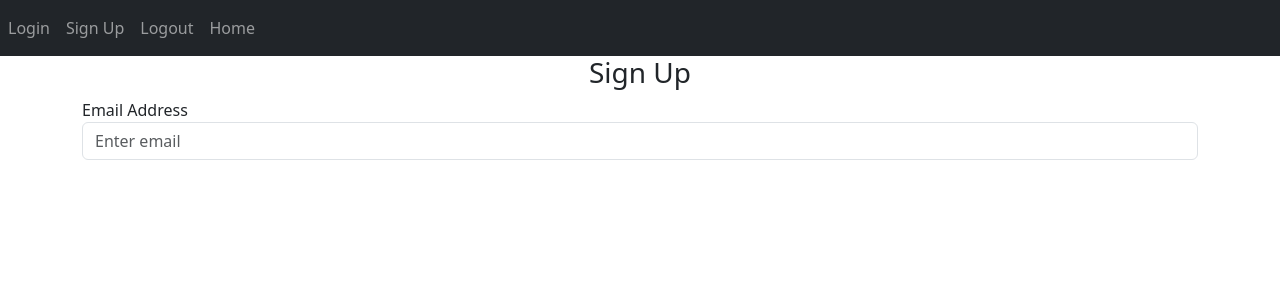
After one commit to popcorn150/python-tutorial, a Flask app: template website/templates/sign_up.html in a window 1280 px wide. The commit adds this page. Shown: the top 300 px of the page. Run offline with Flask 3, Linux system fonts and the light colour scheme; the template is opened without the code that fills it, so the values that code supplies are empty; some libraries are stand-ins or nearby versions.

Commit message:
jinga, home_page & sign_up page, foundation build

```diff
--- a/website/auth.py
+++ b/website/auth.py
@@ -1,10 +1,10 @@
-from flask import Blueprint
+from flask import Blueprint, render_template
 
 auth = Blueprint('auth', __name__)
 
 @auth.route('/login')
 def login():
-    return "<p>Login</p>"
+    return render_template("login.html")
 
 @auth.route('/logout')
 def logout():
@@ -12,4 +12,4 @@ def logout():
 
 @auth.route('/sign-up')
 def sign_up():
-    return "<p>Sign Up</p>"
+    return render_template("sign_up.html", boolean="True")
--- a/website/templates/base.html
+++ b/website/templates/base.html
@@ -1,11 +1,44 @@
 <!DOCTYPE html>
 <html lang="en">
+
 <head>
     <meta charset="UTF-8">
     <meta name="viewport" content="width=device-width, initial-scale=1.0">
-    <title>Document</title>
+    <link href="https://cdn.jsdelivr.net/npm/bootstrap@5.3.3/dist/css/bootstrap.min.css" rel="stylesheet"
+        integrity="sha384-QWTKZyjpPEjISv5WaRU9OFeRpok6YctnYmDr5pNlyT2bRjXh0JMhjY6hW+ALEwIH" crossorigin="anonymous">
+    <link rel="stylesheet" href="https://cdnjs.cloudflare.com/ajax/libs/font-awesome/6.5.2/css/all.min.css"
+        integrity="sha512-SnH5WK+bZxgPHs44uWIX+LLJAJ9/2PkPKZ5QiAj6Ta86w+fsb2TkcmfRyVX3pBnMFcV7oQPJkl9QevSCWr3W6A=="
+        crossorigin="anonymous" referrerpolicy="no-referrer" />
+    <title>{% block title %}Home{% endblock%}</title>
 </head>
+
 <body>
+    <nav class="navbar navbar-expand-lg navbar-dark bg-dark">
+        <button class="navbar-toggler" type="button" data-toggle="collapse" data-target="#navbar">
+            <span class="navbar-toggler-icon"></span>
+        </button>
+        <div class="collapse navbar-collapse" id="navbar">
+            <div class="navbar-nav">
+                <a class="nav-item nav-link" id="login" href="/login">Login</a>
+                <a class="nav-item nav-link" id="signUp" href="/sign-up">Sign Up</a>
+                <a class="nav-item nav-link" id="logout" href="/logout">Logout</a>
+                <a class="nav-item nav-link" id="home" href="/">Home</a>
+            </div>
+        </div>
+    </nav>
+    <div class="container">
+        {% block content %}
+        {% endblock %}
+    </div>
+    <script src="https://code.jquery.com/jquery-3.2.1.slim.min.js"
+        integrity="sha384-KJ3o2DKtIkvYIK3UENzmM7KCkRr/rE9/Qpg6aAZGJwFDMVNA/GpGFF93hXpG5KkN"
+        crossorigin="anonymous"></script>
+    <script src="https://cdnjs.cloudflare.com/ajax/libs/popper.js/1.12.9/umd/popper.min.js"
+        integrity="sha384-ApNbgh9B+Y1QKtv3Rn7W3mgPxhU9K/ScQsAP7hUibX39j7fakFPskvXusvfa0b4Q"
+        crossorigin="anonymous"></script>
+    <script src="https://maxcdn.bootstrapcdn.com/bootstrap/4.0.0/js/bootstrap.min.js"
+        integrity="sha384-JZR6Spejh4U02d8jOt6vLEHfe/JQGiRRSQQxSfFWpi1MquVdAyjUar5+76PVCmYl"
+        crossorigin="anonymous"></script>
+</body>
 
-</body>
 </html>
--- /dev/null
+++ b/website/templates/home.html
@@ -0,0 +1,6 @@
+{% extends "base.html" %}
+{% block title %}Home{% endblock%}
+
+{% block content %}
+<h1>Hello World!</h1>
+{% endblock %}
--- /dev/null
+++ b/website/templates/login.html
@@ -0,0 +1,6 @@
+{% extends "base.html" %}
+{% block title %}Login{% endblock%}
+
+{% block content %}
+<h1>This is the Login page</h1>
+{% endblock %}
--- /dev/null
+++ b/website/templates/sign_up.html
@@ -0,0 +1,15 @@
+{% extends "base.html" %}
+{% block title %}Sign Up{% endblock%}
+
+{% block content %}
+
+<form method="post">
+    <h3 align="center">Sign Up</h3>
+    <div class="form-group">
+        <label for="email">Email Address</label>
+        <input type="email" class="form-control" id="email" name="email" placeholder="Enter email">
+    </div>
+</form>
+
+
+{% endblock %}
--- a/website/views.py
+++ b/website/views.py
@@ -1,7 +1,7 @@
-from flask import Blueprint
+from flask import Blueprint, render_template
 
 views = Blueprint('views', __name__)
 
 @views.route('/')
 def home():
-    return "<h1>Test</h1>"
+    return render_template("home.html")
```
